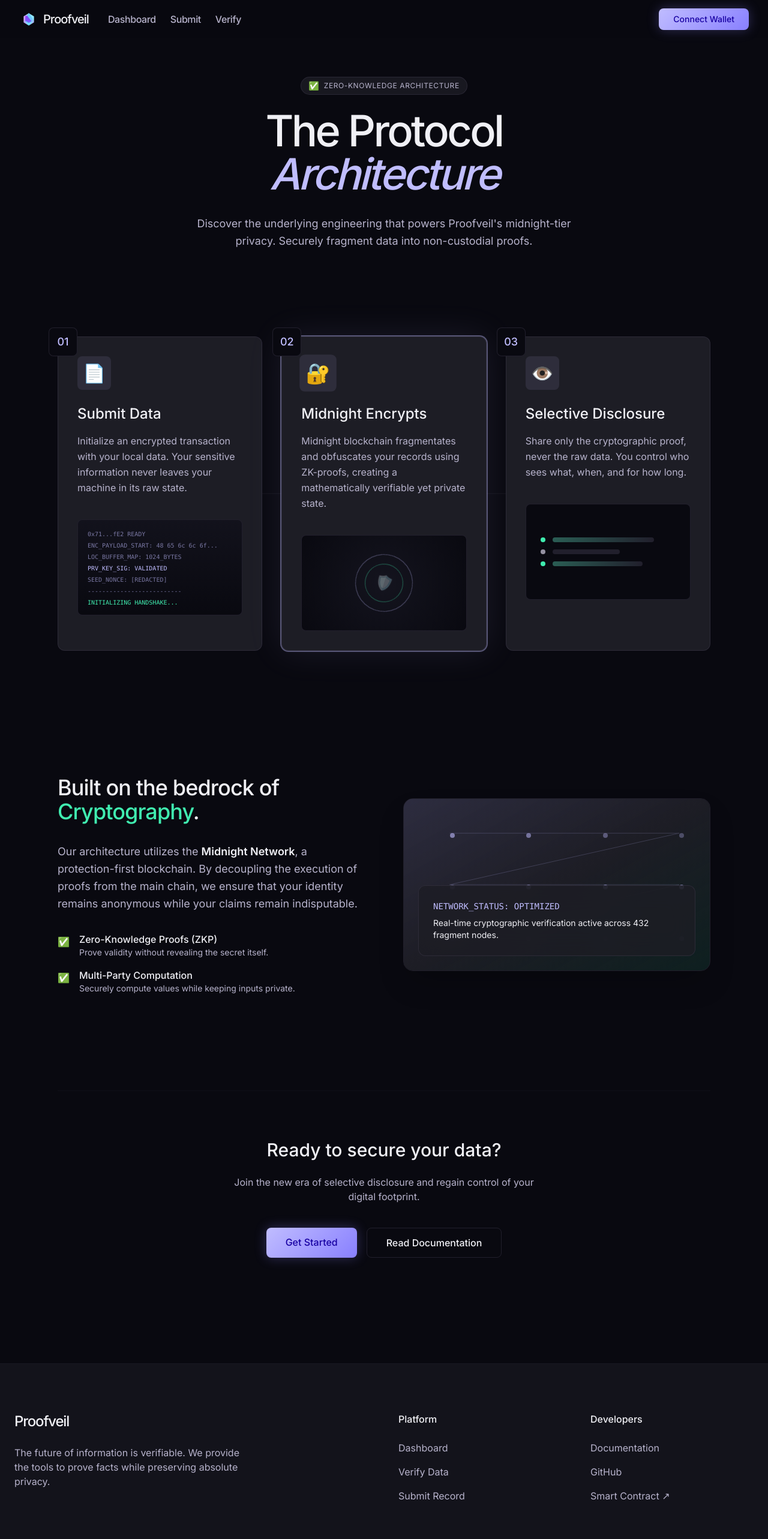
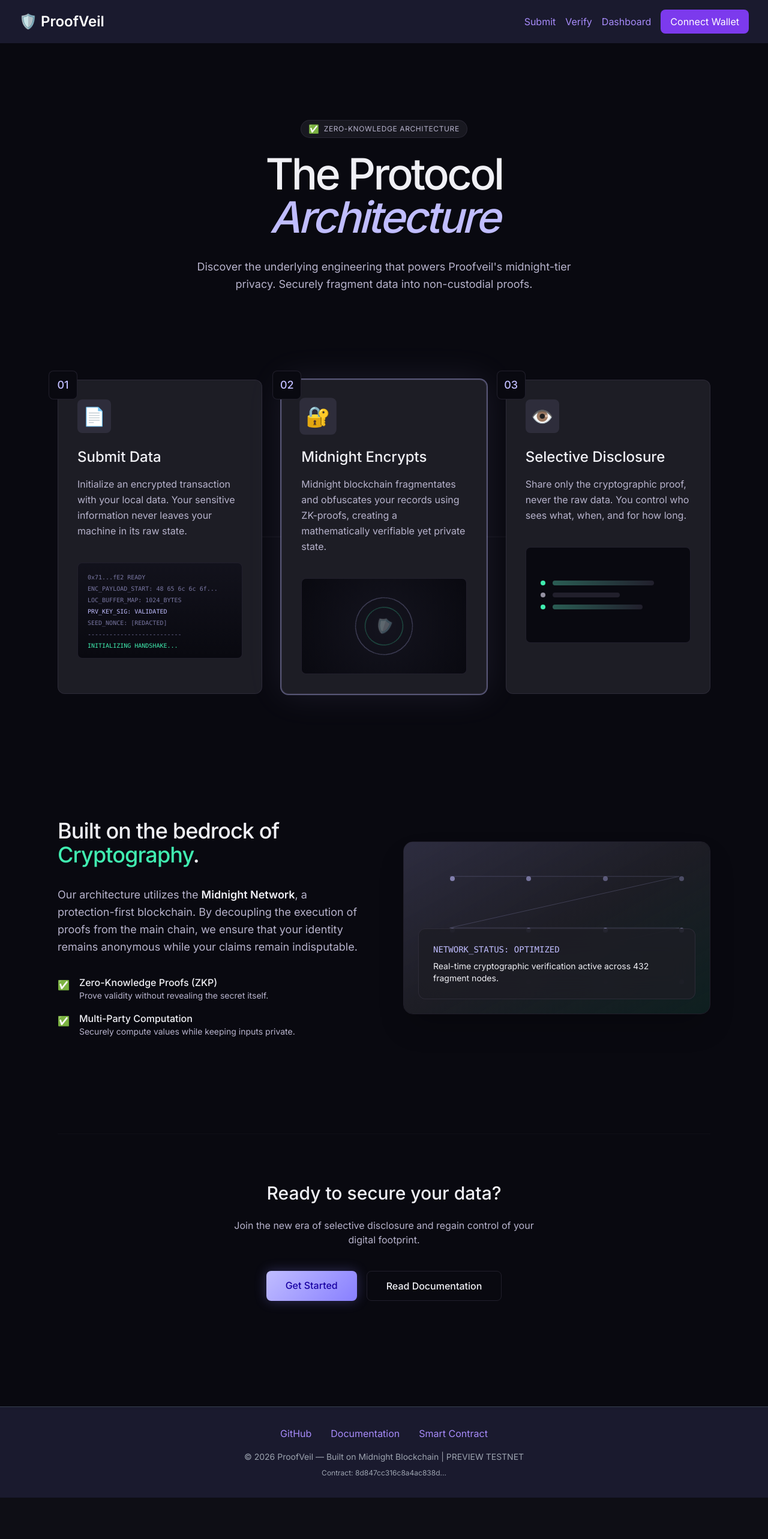
Before and after one commit to vaibhavi-0320/proofveil, a React (Vite) app in the folder frontend/: page /protocol in a window 1280 px wide. Shown: the top 2566 px of the page at 60% size. After the commit the page ends 2497 px from the top, so only its background shows below. Built offline with nearby package versions, Linux system fonts and the light colour scheme.

Commit message:
fix: contract address, wallet connection, footer links

```diff
--- a/frontend/src/components/Footer.tsx
+++ b/frontend/src/components/Footer.tsx
@@ -1,51 +1,16 @@
-import { Link } from "react-router-dom";
-import BrandFooter from "@/components/BrandFooter";
+export default function Footer() {
+  const contractAddress = "8d847cc316c8a4ac838da90f21d363aed24915cb2a9e607c1fd2741bd8d61dad";
+  const explorerUrl = `https://explorer.midnight-ntwrk.preview.midnight.network/contracts/${contractAddress}`;
 
-const Footer = () => (
-  <footer className="bg-surface border-t border-outline-variant/10 pt-20 pb-12">
-    <div className="container mx-auto px-6">
-      <div className="grid grid-cols-1 md:grid-cols-4 gap-12 mb-16">
-        <div className="col-span-1 md:col-span-2">
-          <div className="text-2xl font-headline font-medium tracking-tighter text-on-surface mb-6">
-            Proofveil
-          </div>
-          <p className="text-on-surface-variant font-body max-w-sm mb-8">
-            The future of information is verifiable. We provide the tools to prove facts while preserving absolute privacy.
-          </p>
-        </div>
-        <div>
-          <h5 className="text-on-surface font-headline font-medium mb-6">Platform</h5>
-          <ul className="space-y-4 text-on-surface-variant font-body">
-            <li><Link to="/dashboard" className="hover:text-primary transition-colors">Dashboard</Link></li>
-            <li><Link to="/verify" className="hover:text-primary transition-colors">Verify Data</Link></li>
-            <li><Link to="/submit" className="hover:text-primary transition-colors">Submit Record</Link></li>
-          </ul>
-        </div>
-        <div>
-          <h5 className="text-on-surface font-headline font-medium mb-6">Developers</h5>
-          <ul className="space-y-4 text-on-surface-variant font-body">
-            <li><a href="https://docs.midnight.network" target="_blank" rel="noreferrer" className="hover:text-primary transition-colors">Documentation</a></li>
-            <li><a href="https://github.com/vaibhavi-0320/proofveil" target="_blank" rel="noreferrer" className="hover:text-primary transition-colors">GitHub</a></li>
-              <li><a href="https://explorer.preprod.midnight.network/contracts/e0a4f4438586865881cf630942c2fff60a17dfe7dab673d34a6afd94f8958dcc" target="_blank" rel="noreferrer" className="hover:text-primary transition-colors">Smart Contract ↗</a></li>
-          </ul>
-        </div>
+  return (
+    <footer style={{background:"#1a1a2e",color:"#9ca3af",padding:"2rem",textAlign:"center",borderTop:"1px solid #374151",marginTop:"auto"}}>
+      <div style={{display:"flex",justifyContent:"center",gap:"2rem",marginBottom:"1rem",flexWrap:"wrap"}}>
+        <a href="https://github.com/vaibhavi-0320/proofveil" target="_blank" rel="noopener noreferrer" style={{color:"#a78bfa",textDecoration:"none"}}>GitHub</a>
+        <a href="https://docs.midnight.network" target="_blank" rel="noopener noreferrer" style={{color:"#a78bfa",textDecoration:"none"}}>Documentation</a>
+        <a href={explorerUrl} target="_blank" rel="noopener noreferrer" style={{color:"#a78bfa",textDecoration:"none"}}>Smart Contract</a>
       </div>
-      <div className="flex flex-col md:flex-row justify-between items-center pt-8 border-t border-outline-variant/10">
-        <p className="text-sm text-on-surface-variant font-label mb-4 md:mb-0">
-          © 2026 Proofveil Platform. All rights reserved.
-        </p>
-        <div className="flex items-center gap-6">
-          <span className="text-sm font-label text-on-surface-variant">
-            Built on <span className="text-on-surface font-medium">Midnight</span>
-          </span>
-          <div className="w-2 h-2 rounded-full bg-secondary animate-pulse" />
-          <span className="text-xs font-label text-secondary uppercase tracking-widest">Preprod Testnet</span>
-        </div>
-      </div>
-
-      <BrandFooter />
-    </div>
-  </footer>
-);
-
-export default Footer;
+      <p style={{margin:0,fontSize:"0.875rem"}}>© 2026 ProofVeil — Built on Midnight Blockchain | PREVIEW TESTNET</p>
+      <p style={{margin:"0.5rem 0 0",fontSize:"0.75rem"}}>Contract: {contractAddress.slice(0,20)}...</p>
+    </footer>
+  );
+}
--- a/frontend/src/components/Navbar.tsx
+++ b/frontend/src/components/Navbar.tsx
@@ -1,115 +1,52 @@
-import { Link, useLocation } from "react-router-dom";
-import { useState, useEffect } from "react";
-import logoImg from "@/assets/proofveil-logo.png";
-import ConnectWalletModal from "@/components/ConnectWalletModal";
+import { useState } from "react";
+import { Link } from "react-router-dom";
 
-const Navbar = () => {
-  const location = useLocation();
-  const [scrolled, setScrolled] = useState(false);
-  const [walletConnected, setWalletConnected] = useState(false);
-  const [walletAddress, setWalletAddress] = useState("");
-  const [modalOpen, setModalOpen] = useState(false);
+export default function Navbar() {
+  const [wallet, setWallet] = useState(localStorage.getItem("proofveil_wallet") || "");
+  const [showModal, setShowModal] = useState(false);
+  const [input, setInput] = useState("");
 
-  useEffect(() => {
-    const onScroll = () => setScrolled(window.scrollY > 10);
-    window.addEventListener("scroll", onScroll);
-    return () => window.removeEventListener("scroll", onScroll);
-  }, []);
-
-  const handleConnectClick = () => {
-    if (walletConnected) {
-      setWalletConnected(false);
-      setWalletAddress("");
-      localStorage.removeItem("proofveil_wallet");
-      localStorage.removeItem("proofveil_wallet");
-    } else {
-      setModalOpen(true);
-    }
+  const connect = () => {
+    const addr = input.trim() || "mn_addr_preview1demo";
+    localStorage.setItem("proofveil_wallet", addr);
+    setWallet(addr);
+    setShowModal(false);
   };
 
-  const handleWalletConnect = (address: string) => {
-    if (address) {
-      setWalletConnected(true);
-      setWalletAddress(address);
-      localStorage.setItem("proofveil_wallet", address);
-      localStorage.setItem("proofveil_wallet", address);
-    } else {
-      setWalletConnected(false);
-      setWalletAddress("");
-      localStorage.removeItem("proofveil_wallet");
-      localStorage.removeItem("proofveil_wallet");
-    }
-  };
-
-  const navLinks = [
-    { to: "/dashboard", label: "Dashboard" },
-    { to: "/submit", label: "Submit" },
-    { to: "/verify", label: "Verify" },
-  ];
-
-  const isActive = (path: string) => location.pathname === path;
-
   return (
-    <>
-      <nav
-        className={`fixed top-0 w-full z-50 flex justify-between items-center px-8 h-16 transition-all duration-300 ${
-          scrolled
-            ? "glass-panel shadow-[0px_24px_48px_rgba(0,0,0,0.4)]"
-            : "bg-surface-container-lowest/80 backdrop-blur-xl"
-        }`}
-      >
-        <div className="flex items-center gap-8">
-          <Link to="/" className="flex items-center gap-2 group">
-            <img
-              src={logoImg}
-              alt="Proofveil"
-              className="w-8 h-8 transition-transform duration-300 group-hover:scale-110"
-              width={32}
-              height={32}
+    <nav style={{display:"flex",justifyContent:"space-between",alignItems:"center",padding:"1rem 2rem",background:"#1a1a2e",color:"white"}}>
+      <Link to="/" style={{color:"white",textDecoration:"none",fontSize:"1.5rem",fontWeight:"bold"}}>🛡️ ProofVeil</Link>
+      <div style={{display:"flex",gap:"1rem",alignItems:"center"}}>
+        <Link to="/submit" style={{color:"#a78bfa",textDecoration:"none"}}>Submit</Link>
+        <Link to="/verify" style={{color:"#a78bfa",textDecoration:"none"}}>Verify</Link>
+        <Link to="/dashboard" style={{color:"#a78bfa",textDecoration:"none"}}>Dashboard</Link>
+        {wallet ? (
+          <span style={{background:"#7c3aed",padding:"0.5rem 1rem",borderRadius:"8px",fontSize:"0.8rem"}}>
+            {wallet.slice(0,20)}...
+          </span>
+        ) : (
+          <button onClick={() => setShowModal(true)} style={{background:"#7c3aed",color:"white",border:"none",padding:"0.5rem 1rem",borderRadius:"8px",cursor:"pointer"}}>
+            Connect Wallet
+          </button>
+        )}
+      </div>
+      {showModal && (
+        <div style={{position:"fixed",top:0,left:0,width:"100%",height:"100%",background:"rgba(0,0,0,0.8)",display:"flex",alignItems:"center",justifyContent:"center",zIndex:1000}}>
+          <div style={{background:"#1a1a2e",padding:"2rem",borderRadius:"12px",border:"1px solid #7c3aed",minWidth:"400px"}}>
+            <h2 style={{color:"white",marginBottom:"1rem"}}>Connect Midnight Wallet</h2>
+            <input
+              placeholder="Enter your mn_addr_preview1... address"
+              value={input}
+              onChange={e => setInput(e.target.value)}
+              style={{width:"100%",padding:"0.75rem",borderRadius:"8px",border:"1px solid #7c3aed",background:"#0f0f23",color:"white",marginBottom:"1rem",boxSizing:"border-box"}}
             />
-            <span className="text-xl font-medium tracking-tighter text-on-surface font-headline">
-              Proofveil
-            </span>
-          </Link>
-          <div className="hidden md:flex gap-6">
-            {navLinks.map((link) => (
-              <Link
-                key={link.to}
-                to={link.to}
-                className={`font-medium tracking-tight transition-all duration-200 active:scale-95 ${
-                  isActive(link.to)
-                    ? "text-primary border-b-2 border-primary pb-1"
-                    : "text-on-surface-variant hover:text-on-surface"
-                }`}
-              >
-                {link.label}
-              </Link>
-            ))}
+            <div style={{display:"flex",gap:"1rem"}}>
+              <button onClick={connect} style={{flex:1,background:"#7c3aed",color:"white",border:"none",padding:"0.75rem",borderRadius:"8px",cursor:"pointer"}}>Connect</button>
+              <button onClick={() => setShowModal(false)} style={{flex:1,background:"#374151",color:"white",border:"none",padding:"0.75rem",borderRadius:"8px",cursor:"pointer"}}>Cancel</button>
+            </div>
           </div>
         </div>
-        <div className="flex items-center gap-4">
-          {walletConnected && (
-            <div className="hidden sm:flex items-center gap-2 px-3 py-1.5 bg-surface-container rounded-lg ghost-border animate-fade-in-up">
-              <span className="w-2 h-2 rounded-full bg-secondary shadow-[0_0_8px_hsl(var(--secondary))]" />
-              <span className="text-xs font-mono text-on-surface-variant">{walletAddress}</span>
-            </div>
-          )}
-          <button
-            onClick={handleConnectClick}
-            className="gradient-primary text-primary-foreground px-6 py-2 rounded-lg font-medium text-sm gradient-primary-glow active:scale-95 transition-all hover:brightness-110"
-          >
-            {walletConnected ? "Disconnect" : "Connect Wallet"}
-          </button>
-        </div>
-      </nav>
-
-      <ConnectWalletModal
-        open={modalOpen}
-        onClose={() => setModalOpen(false)}
-        onConnect={handleWalletConnect}
-      />
-    </>
+      )}
+    </nav>
   );
-};
-
-export default Navbar;
+}
```
